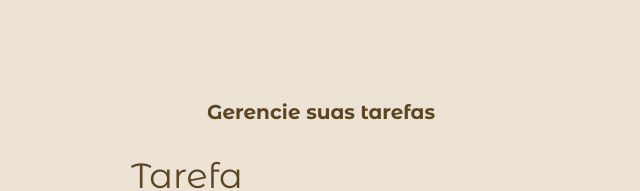
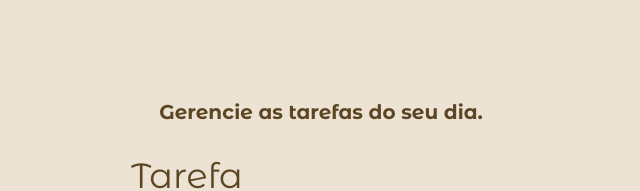
Before and after one commit to Caiobaldudev/caio-task-manager-acqa, a React (Vite) app: page / in a window 1280 px wide. Shown: the top 191 px of the page, without its empty margins (327-967 px from the left). Built offline with nearby package versions, Linux system fonts and the light colour scheme.

Commit message:
chore: heading alteration

```diff
--- a/src/App.jsx
+++ b/src/App.jsx
@@ -8,7 +8,7 @@ const App = () => {
   return (
     <ToDoProvider>
     <div className="container">
-      <h1>Gerencie suas tarefas</h1>
+      <h1>Gerencie as tarefas do seu dia.</h1>
       <AddTask />
       <ToDoList />
     </div>
```
